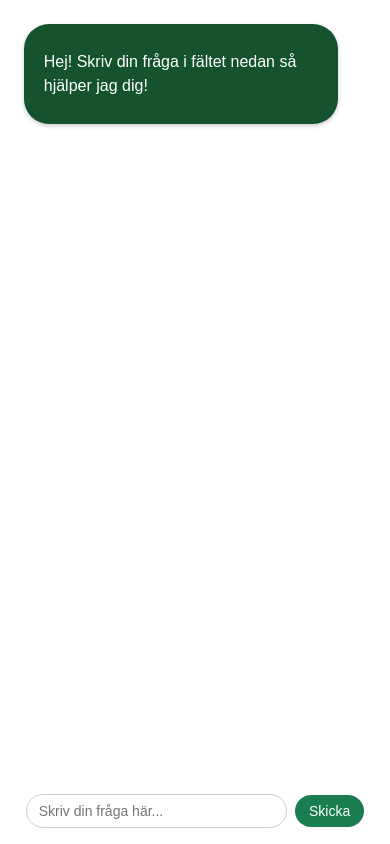
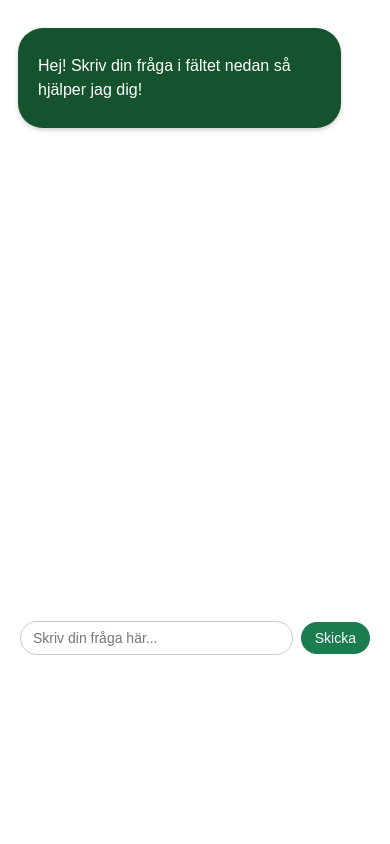
Before and after one commit to mariiapaulsson/vegobot-2, a React (Create React App) app: page / in a window 390 px wide. Built offline with nearby package versions, Linux system fonts and the light colour scheme.

Commit message:
fixade höjden

```diff
--- a/src/App.css
+++ b/src/App.css
@@ -137,10 +137,10 @@ html, body, #root {
 
 /* RESPONSIVE DESIGN */
 @media (max-width: 600px) {
-  .app-container {
-    padding: 8px;
-    max-width: 95%;
-  }
+.app-container {
+  max-height: 80vh;
+  overflow: hidden;
+}
 
   .chat-window {
     padding: 10px 6px;
```
